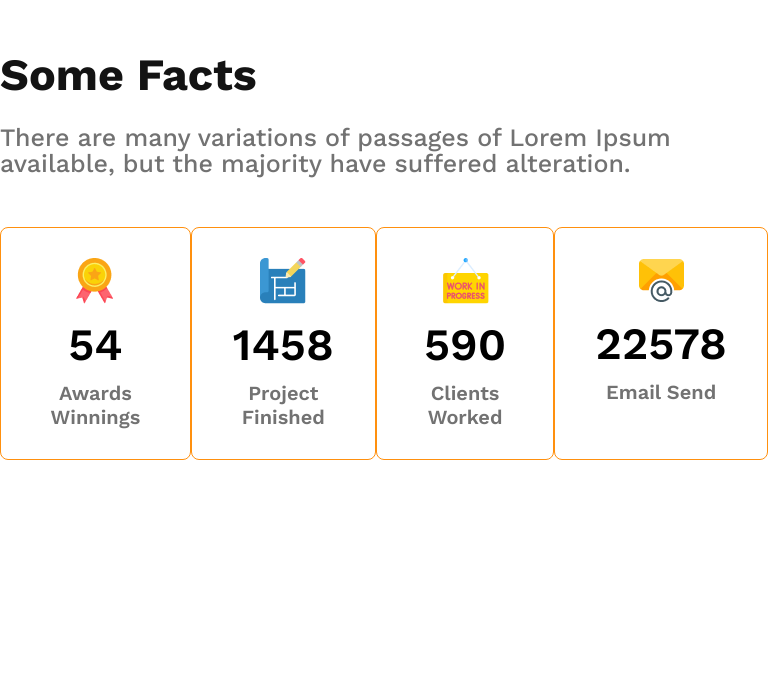
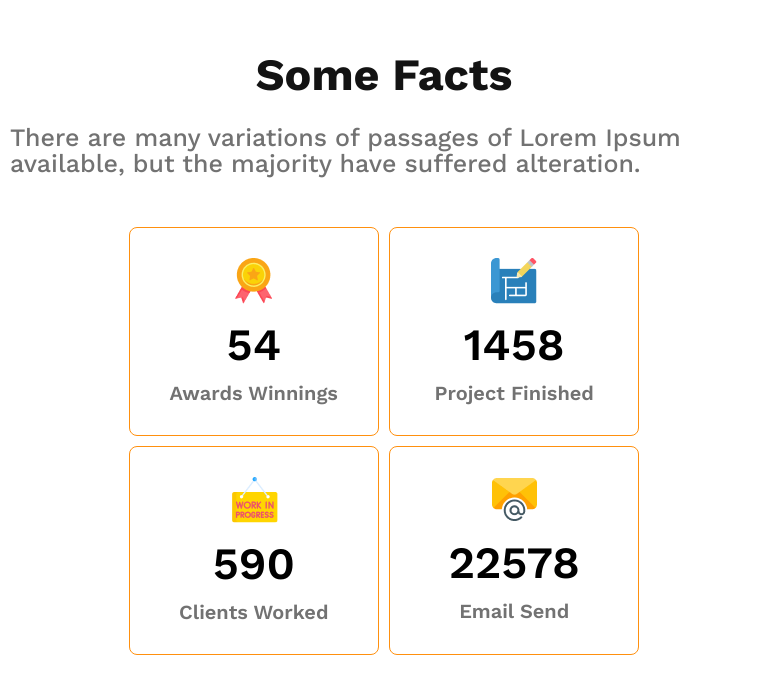
Before and after one commit to billalhossain2/g3-architect-responsive, a plain HTML site: page index.html in a window 768 px wide. Shown: the part 5491-6185 px from the top of the page. Before the commit the page ends 6051 px from the top, so only its background shows below. Drawn offline with nearby package versions, Linux system fonts and the light colour scheme; files whose address does not match are found by name.

Commit message:
responsive styles added to facts section

```diff
--- a/css/architect.css
+++ b/css/architect.css
@@ -229,7 +229,8 @@ ul li a {
 
   nav,
   .team,
-  .features {
+  .features,
+  .facts-cards-container {
     flex-direction: column;
   }
 
@@ -281,13 +282,23 @@ ul li a {
     bottom: 100px;
     width: 100%;
   }
+
+  .facts{
+    padding:0 10px;
+  }
+
+  .facts-card{
+    padding: 10px 10px;
+    margin-bottom:20px;
+  }
 }
 
 /* Medium or Tablet Devices  */
 @media screen and (min-width: 576px) and (max-width: 960px) {
   nav,
   .team,
-  .features {
+  .features,
+  .facts-cards-container {
     flex-direction: column;
   }
 
@@ -330,4 +341,25 @@ ul li a {
     justify-content: center;
     align-items: center;
   }
+
+  .facts{
+    display: flex;
+    flex-direction: column;
+    justify-content: center;
+    align-items: center;
+  }
+
+  .facts-cards-container{
+    display: grid;
+    grid-template-columns: repeat(2, 1fr);
+    gap:10px;
+    justify-content: space-around;
+  }
+
+  .facts{
+    padding:0 10px;
+    display: flex;
+    flex-direction: column;
+    justify-content: center;
+  }
 }
```
